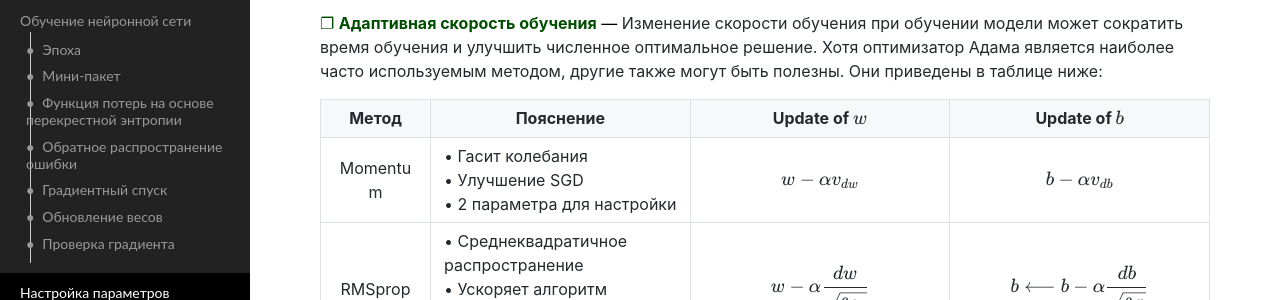
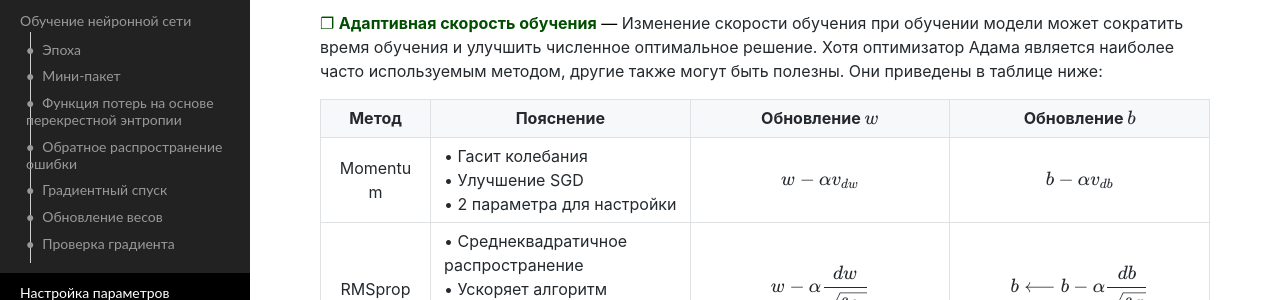
Before and after one commit to AlexandrParkhomenko/AlexandrParkhomenko.github.io, a Jekyll site: the page stanford/cs-230/deep-learning-tips-and-tricks/index.html, which Jekyll copies as it is, in a window 1280 px wide and 900 px high, scrolled down 4075 px. Shown: the part 152-452 px from the top of the window. Built offline with Jekyll 4.4.1, drawn with Linux system fonts in a browser that asks for light colours.

Commit message:
Обновление

```diff
--- a/stanford/cs-230/deep-learning-tips-and-tricks/index.html
+++ b/stanford/cs-230/deep-learning-tips-and-tricks/index.html
@@ -235,8 +235,8 @@
 <tr>
 <td align=center><b>Метод</b></td>
 <td align=center><b>Пояснение</b></td>
-<td align=center><b>Update of $w$</b></td>
-<td align=center><b>Update of $b$</b></td>
+<td align=center><b>Обновление $w$</b></td>
+<td align=center><b>Обновление $b$</b></td>
 </tr>
 <tr>
 <td align=center>Momentum</td>
```
